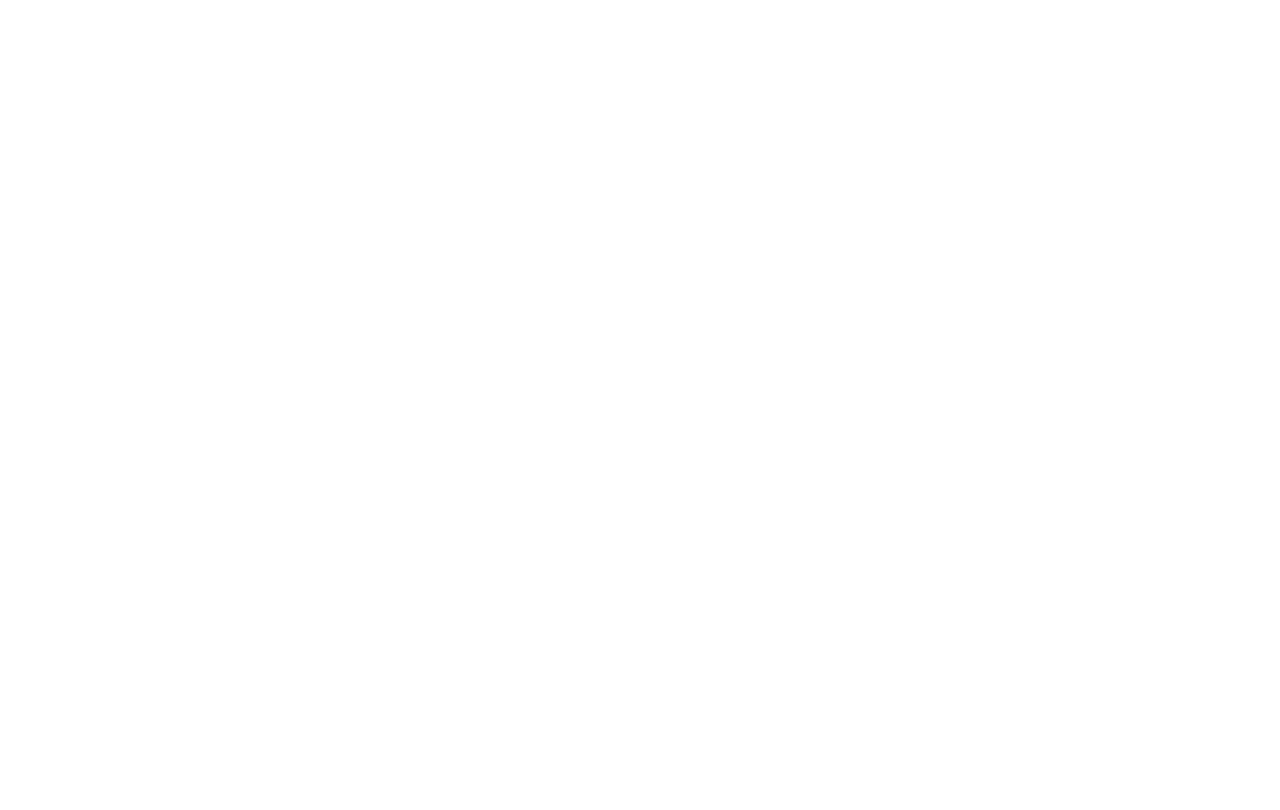
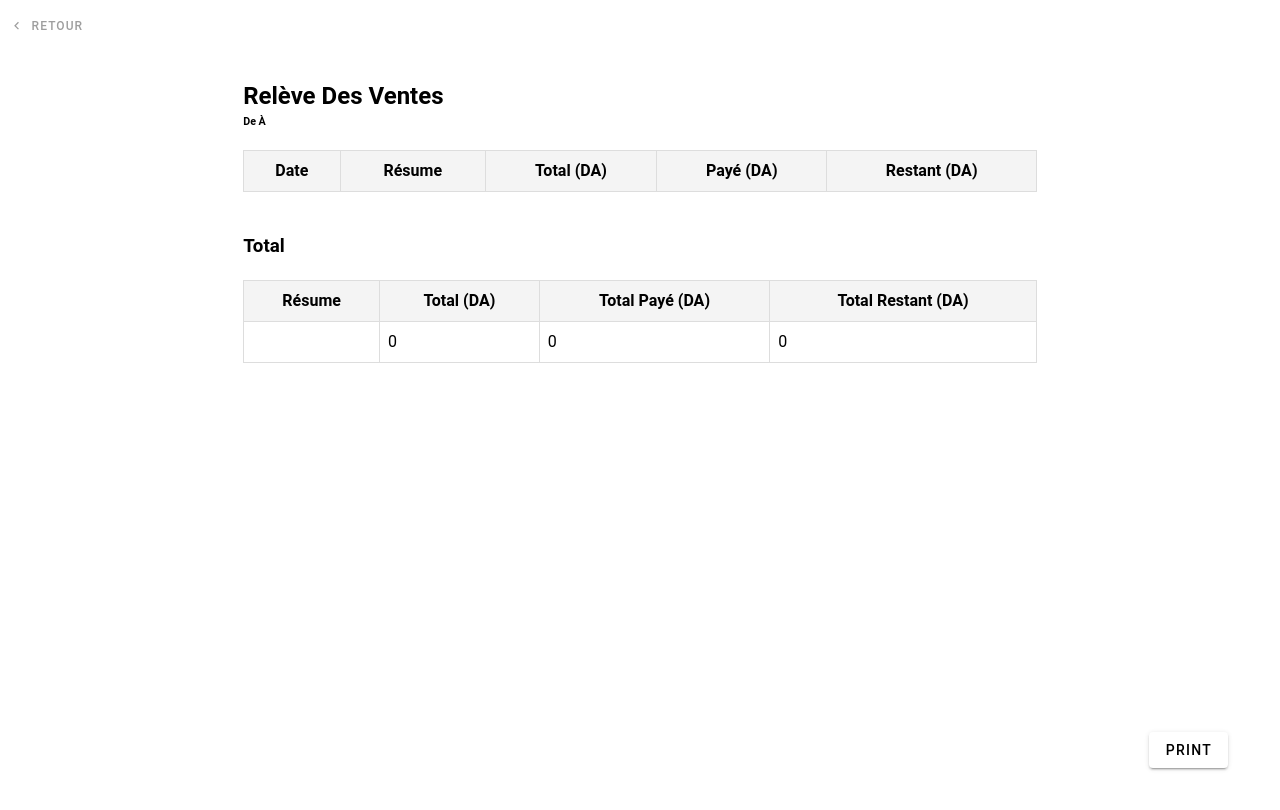
Before and after one commit to hichem-dahi/palmera-next, a Vue app: page /sales-statement in a window 1280 px wide. Before the commit this address had no page. Shown: the top 810 px of the page. Built offline with nearby package versions, Linux system fonts and the light colour scheme.

Commit message:
feat: add SalesStatement view

```diff
--- a/src/router/index.ts
+++ b/src/router/index.ts
@@ -16,6 +16,7 @@ import ProformaView from '@/views/OrderView/DocumentTemplates/Company/ProformaVi
 import InvoiceView from '@/views/OrderView/DocumentTemplates/Company/InvoiceView.vue'
 import VoucherView from '@/views/OrderView/DocumentTemplates/Individual/VoucherView.vue'
 import PaymentVoucher from '@/views/OrderView/DocumentTemplates/PaymentVoucher.vue'
+import SalesStatement from '@/views/OrdersHistroyView/SalesStatement.vue'
 
 const router = createRouter({
   history: createWebHistory(import.meta.env.BASE_URL),
@@ -98,6 +99,11 @@ const router = createRouter({
       component: PaymentVoucher
     },
     {
+      path: '/sales-statement',
+      name: 'sales-statement',
+      component: SalesStatement
+    },
+    {
       path: '/self',
       name: 'self',
       component: NewProfileView
--- /dev/null
+++ b/src/views/OrdersHistroyView/SalesStatement.vue
@@ -0,0 +1,235 @@
+<template>
+  <div>
+    <!-- Back Button -->
+    <v-btn
+      class="mt-3 no-print"
+      size="small"
+      color="grey"
+      variant="text"
+      :prepend-icon="mdiChevronLeft"
+      @click="$router.go(-1)"
+    >
+      {{ $t('back') }}
+    </v-btn>
+
+    <div class="statement-wrapper">
+      <!-- Title -->
+
+      <div class="statement">
+        <h2 class="mt-4">Relève des ventes</h2>
+        <h6>de {{ dateRange[0] }} à {{ dateRange[1] }}</h6>
+
+        <!-- Sales Table -->
+        <table cellpadding="10" cellspacing="0" width="100%">
+          <thead>
+            <tr>
+              <th>{{ $t('date') }}</th>
+              <th>{{ $t('résume') }}</th>
+              <th>{{ $t('total') }} (DA)</th>
+              <th>{{ $t('payé') }} (DA)</th>
+              <th>{{ $t('remaining') }} (DA)</th>
+            </tr>
+          </thead>
+          <tbody>
+            <tr v-for="item in historyItems" :key="item.date">
+              <td>{{ format(item.date, 'dd-MM-yyyy') }}</td>
+              <td class="text-wrap text-body-2">
+                <span>
+                  {{ item.productSummary }}
+                </span>
+              </td>
+              <td>{{ formatPrice(item.total) }}</td>
+              <td>{{ formatPrice(item.paid) }}</td>
+              <td>{{ formatPrice(item.remaining) }}</td>
+            </tr>
+          </tbody>
+        </table>
+        <h3 class="mt-10">Total</h3>
+        <table class="table">
+          <thead>
+            <tr>
+              <th>{{ $t('résume') }}</th>
+              <th>{{ $t('total') }} (DA)</th>
+              <th>{{ $t('total payé (DA)') }}</th>
+              <th>{{ $t('total restant (DA)') }}</th>
+            </tr>
+          </thead>
+          <tbody>
+            <tr>
+              <td class="text-wrap text-body-2">
+                <span> {{ productSummary(allOrderlines) }} </span>
+              </td>
+              <td>
+                {{ `${sum(filteredOrders.map((o) => o.total_price))}` }}
+              </td>
+              <td>
+                {{ `${sum(filteredOrders.map((o) => o.paid_price))}` }}
+              </td>
+              <td>
+                {{ `${sum(filteredOrders.map((o) => o.total_price - o.paid_price))}` }}
+              </td>
+            </tr>
+          </tbody>
+        </table>
+      </div>
+    </div>
+  </div>
+  <div class="actions no-print">
+    <v-btn class="mr-5" @click="print()">print</v-btn>
+  </div>
+</template>
+<script setup lang="ts">
+import { computed, onMounted, ref } from 'vue'
+import { useRoute } from 'vue-router'
+import { groupBy, sortBy, sum } from 'lodash'
+import { endOfDay, format, isValid, isWithinInterval, parseISO, startOfDay } from 'date-fns'
+import { formatPrice } from '@/helpers/helpers'
+import { mdiChevronLeft } from '@mdi/js'
+
+import orders from '@/composables/localStore/useOrdersStore'
+import products from '@/composables/localStore/useProductStore'
+
+import { OrderStatus, type OrderLine } from '@/models/models'
+
+const route = useRoute()
+
+const dateRange = ref<string[]>([])
+
+onMounted(() => {
+  const { from, to } = route.query
+  if (from && to && isValid(parseISO(from as string)) && isValid(parseISO(to as string))) {
+    dateRange.value = [from as string, to as string]
+  }
+})
+
+const filteredOrders = computed(() => {
+  if (dateRange.value.length === 2) {
+    const [from, to] = dateRange.value.map((date, index) =>
+      index === 0 ? startOfDay(parseISO(date)) : endOfDay(parseISO(date))
+    ) // Adjust from/to to cover the entire days
+
+    return orders.value.filter(
+      (o) =>
+        isWithinInterval(parseISO(o.date), { start: from, end: to }) &&
+        o.status === OrderStatus.Confirmed
+    )
+  }
+  return orders.value.filter((o) => o.status === OrderStatus.Confirmed)
+})
+
+const historyItems = computed(() => {
+  let groupedSummary = []
+
+  for (const date in groupedOrders.value) {
+    const allOrderLines = allOrderlinesByDate.value[date]
+    const ordersForDate = groupedOrders.value[date]
+
+    const dateSummaryItem = {
+      date, // The current date
+      productSummary: productSummary(allOrderLines), // Summary of products
+      total: sum(allOrderLines.map((o) => o.total_price)) || 0,
+      paid: sum(ordersForDate.map((o) => o.paid_price)) || 0, // Total paid
+      remaining: sum(ordersForDate.map((o) => o.total_price - o.paid_price)) || 0 // Remaining balance
+    }
+    debugger
+    groupedSummary.push(dateSummaryItem)
+  }
+
+  return groupedSummary
+})
+
+const groupedOrders = computed(() => {
+  return groupBy(sortBy(filteredOrders.value, (t) => new Date(t.date)).reverse(), (t) =>
+    new Date(t.date).toDateString()
+  )
+})
+
+const allOrderlinesByDate = computed(() => {
+  const result: Record<string, OrderLine[]> = {}
+
+  Object.keys(groupedOrders.value).forEach((date) => {
+    const ordersForDate = groupedOrders.value[date]
+    result[date] = ordersForDate.reduce<OrderLine[]>((linesAcc, order) => {
+      return linesAcc.concat(order.order_lines)
+    }, [])
+  })
+
+  return result
+})
+
+const allOrderlines = computed(() => {
+  return filteredOrders.value.flatMap((o) => o.order_lines)
+})
+
+function productSummary(orderlines: OrderLine[]) {
+  let productSummaries: string[] = []
+  const orderlinesGrouped = groupBy(orderlines, (o) => o.product_id)
+
+  for (const productId in orderlinesGrouped) {
+    const product = getProduct(productId)
+    const totalQte = sum(orderlinesGrouped[productId].map((o) => o.qte))
+    productSummaries.push(`${totalQte}m ${product?.name}`)
+  }
+
+  return productSummaries.join(', ')
+}
+
+const getProduct = (id: string) => products.value.find((e) => e.id == id)
+
+function print() {
+  window.print()
+}
+</script>
+<style>
+.statement {
+  text-transform: capitalize;
+  width: 210mm; /* A4 paper width */
+  height: calc(297mm - 20mm); /* A4 height minus top and bottom margins (10mm each) */
+  margin: 10mm auto; /* Add 10mm margin on top and bottom, auto for centering */
+  white-space: nowrap;
+
+  @media (min-width: 1024px) {
+    max-width: 70%;
+  }
+}
+
+@media print {
+  .statement {
+    width: 210mm; /* A4 width */
+    height: calc(297mm - 10mm); /* A4 height minus margins for print */
+    margin: auto; /* Keep margins on print */
+    transform: none; /* Remove scaling for print */
+    max-width: none;
+    page-break-inside: avoid; /* Prevent breaking inside the statement */
+  }
+
+  .no-print {
+    display: none;
+  }
+}
+
+.actions {
+  position: fixed;
+  bottom: 0;
+  right: 0;
+  padding: 2rem;
+}
+table {
+  width: 100%;
+  border-collapse: collapse;
+  margin-top: 20px;
+}
+
+table th,
+table td {
+  border: 1px solid #ddd;
+  padding: 8px;
+  text-align: left;
+}
+
+table th {
+  background-color: #f4f4f4;
+  font-weight: bold;
+  text-align: center;
+}
+</style>
```
